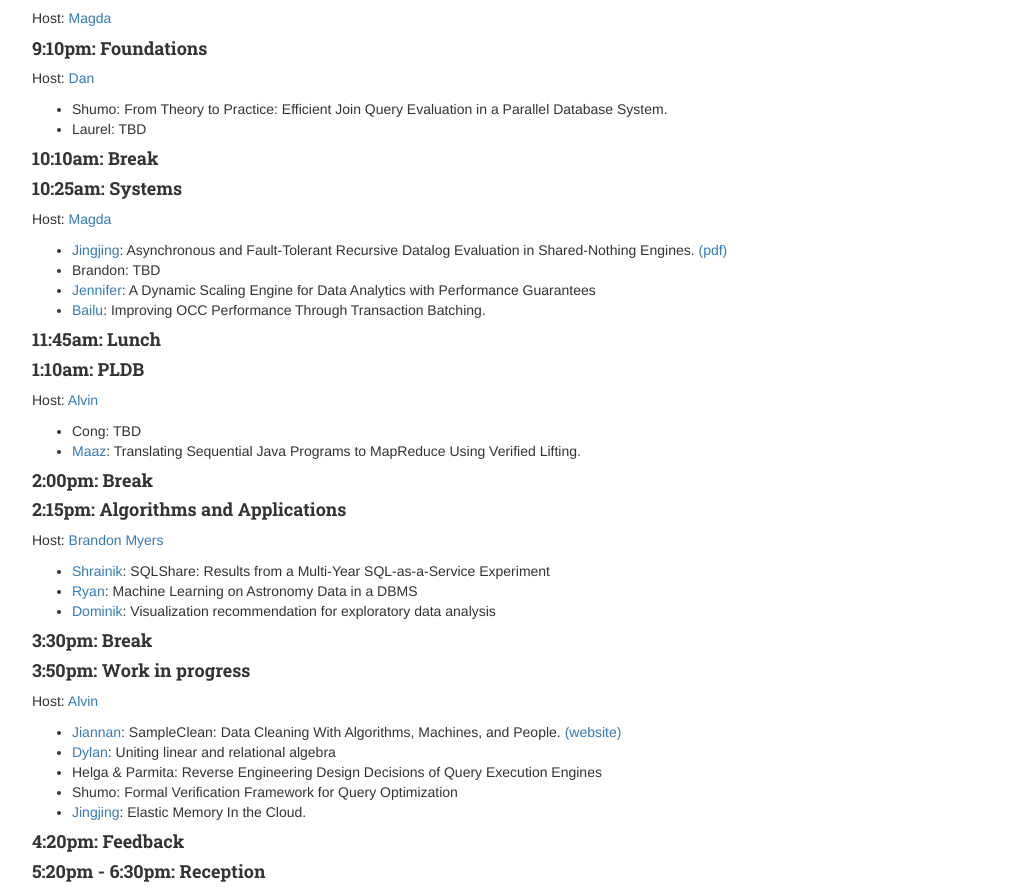
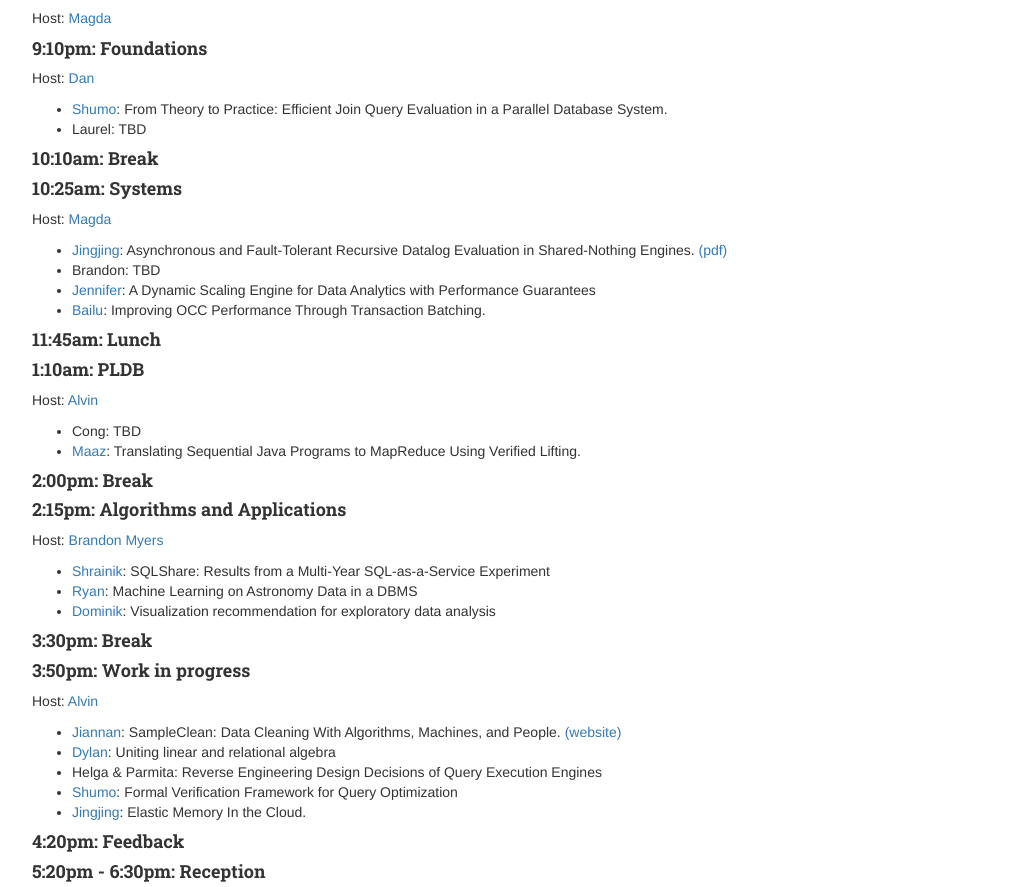
Before and after one commit to uwdb/website, a Jekyll site: the page built from events/database_day_2015.markdown, in a window 1280 px wide. Shown: the part 436-1323 px from the top of the page, without its empty margins (123-1156 px from the left). Built offline with Jekyll 4.4.1, drawn with Linux system fonts in a browser that asks for light colours; nearby versions of some CDN libraries; Markdown is read by kramdown in place of the engine named in the settings; part of the change alters nothing that is shown.

```diff
--- a/events/database_day_2015.markdown
+++ b/events/database_day_2015.markdown
@@ -27,7 +27,7 @@ Host: [Magda](http://www.cs.washington.edu/people/faculty/magda)
 #### 9:10pm: Foundations
 Host: [Dan](https://homes.cs.washington.edu/~suciu/)
 
-- Shumo: From Theory to Practice: Efficient Join Query Evaluation in a Parallel Database System.
+- [Shumo](http://shumochu.com/): From Theory to Practice: Efficient Join Query Evaluation in a Parallel Database System.
 - Laurel: TBD
 
 #### 10:10am: Break
@@ -65,7 +65,7 @@ Host: [Alvin](http://homes.cs.washington.edu/~akcheung/)
 - [Jiannan](http://www.cs.berkeley.edu/~jnwang/): SampleClean: Data Cleaning With Algorithms, Machines, and People. [(website)](http://sampleclean.org/)
 - [Dylan](https://www.linkedin.com/in/dylanhutchison): Uniting linear and relational algebra
 - Helga & Parmita: Reverse Engineering Design Decisions of Query Execution Engines
-- Shumo: Formal Verification Framework for Query Optimization
+- [Shumo](http://shumochu.com/): Formal Verification Framework for Query Optimization
 - [Jingjing](https://homes.cs.washington.edu/~jwang/): Elastic Memory In the Cloud.
 
 #### 4:20pm: Feedback
```
